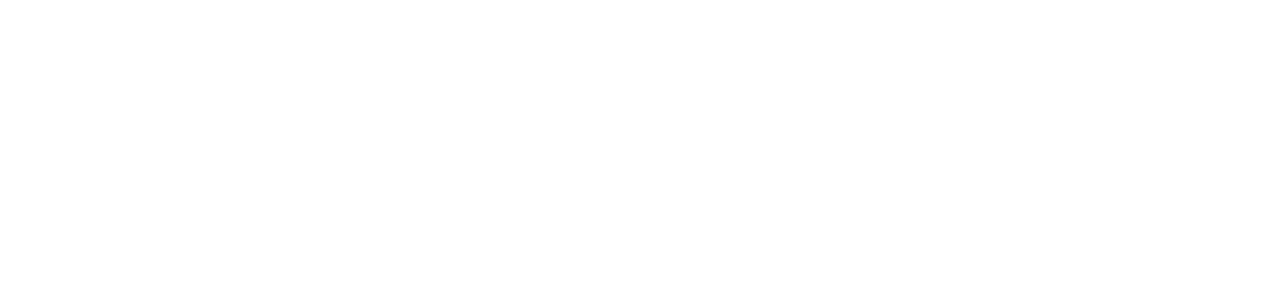
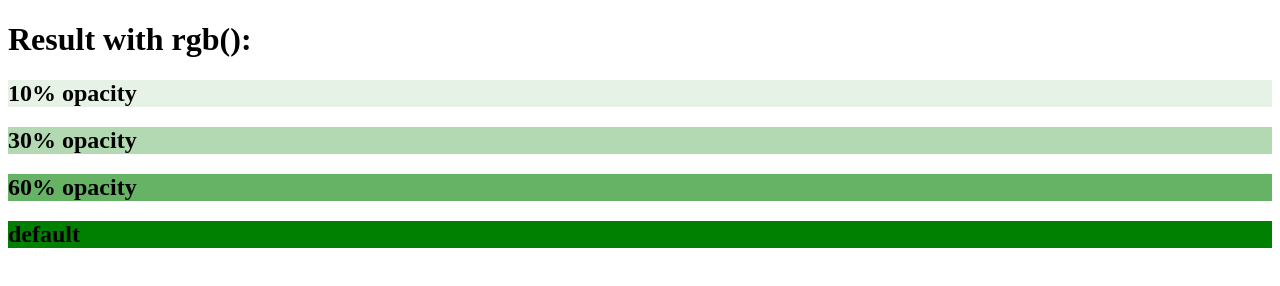
Before and after one commit to truptigadkari14/CSS, a plain HTML site: page CSS_Background/problem2.html in a window 1280 px wide. Drawn offline with Linux system fonts and the light colour scheme.

Commit message:
modified data

```diff
--- a/CSS_Background/problem2.html
+++ b/CSS_Background/problem2.html
@@ -3,11 +3,24 @@
 <head>
     <meta charset="UTF-8">
     <meta name="viewport" content="width=device-width, initial-scale=1.0">
+    <style>
+        div{ background-color: rgb(0, 128, 0);}
+        div.first{ background-color: rgb(0, 128, 0, 0.1) ;}
+        div.second{ background-color: rgb(0, 128, 0, 0.3) ;}
+        div.third{ background-color: rgb(0, 128, 0, 0.6) ;}
+    </style>
     <title>Background Image</title>
 </head>
 <body>
-    <div>
+    <h1>Result with rgb():</h1>
+    <div class="first">
+        <h2>10% opacity</h2>
+    </div>
 
-    </div>
+    <div class="second"><h2>30% opacity</h2></div>
+
+    <div class="third"><h2>60% opacity</h2></div>
+
+    <div><h2>default</h2></div>
 </body>
 </html>
```
